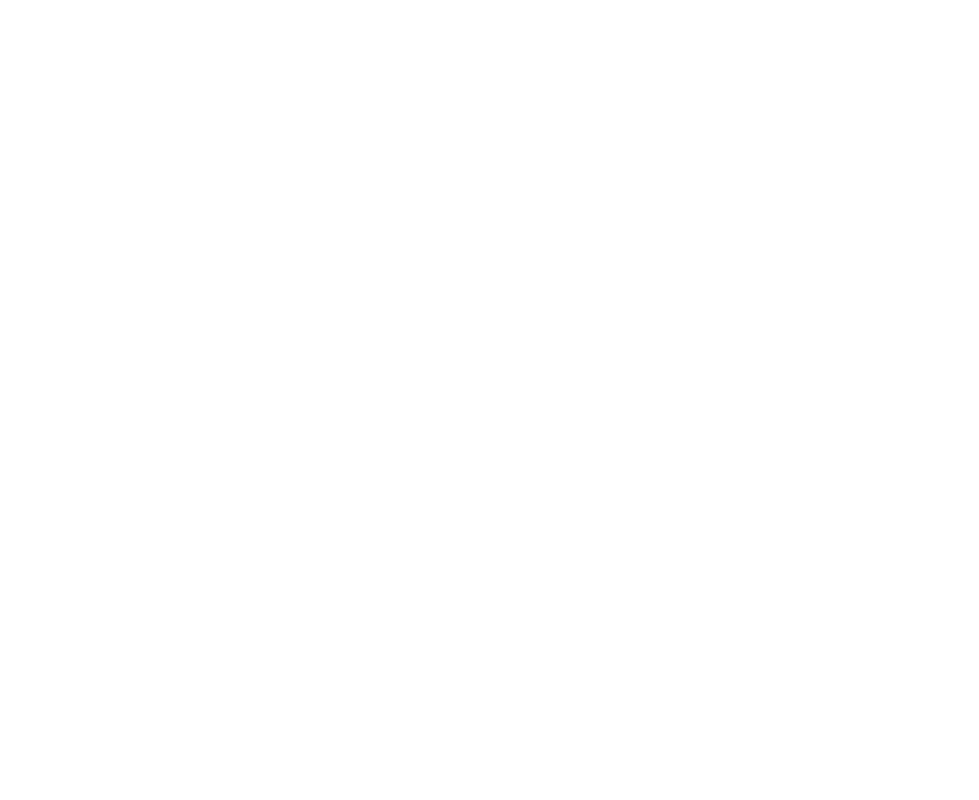
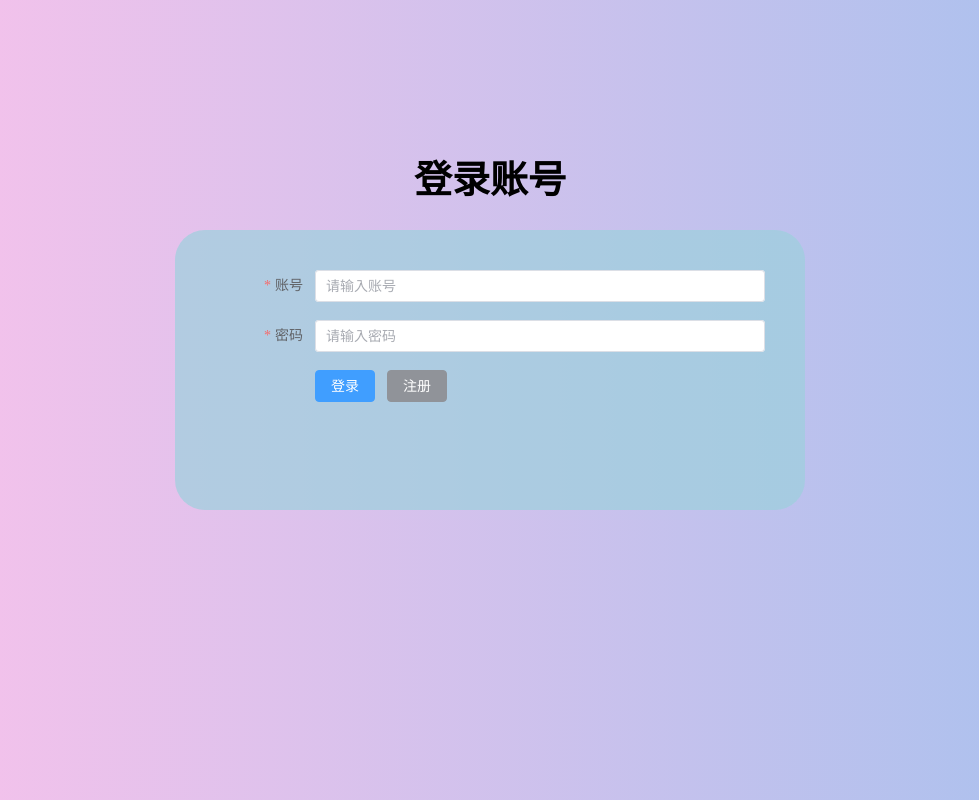
Before and after one commit to cefresjump/e-commerce-platform-client, a Vue app: page /account/userLogin in a window 1280 px wide. Shown: the whole page, without its empty margins (150-1129 px from the left). Built offline with nearby package versions, Linux system fonts and the light colour scheme.

Commit message:
added:feature update #I7SN2Z

```diff
--- a/src/views/login/user-login.vue
+++ b/src/views/login/user-login.vue
@@ -1,7 +1,98 @@
-<script setup></script>
+<script setup>
+import { ref } from 'vue';
+
+const loginForm = ref({ username: '', password: '' });
+const loginFormRules = {
+  username: [
+    { required: true, message: "请输入用户名", trigger: "blur" },
+    { min: 3, max: 12, message: "请输入合法用户名", trigger: "blur" }
+  ],
+  password: [
+    { required: true, message: "密码不能为空", trigger: "blur" },
+    { min: 6, max: 12, message: "请输入6-12位密码", trigger: "blur" }
+  ]
+}
+
+function login() {
+  //登录预验证
+  this.$refs.loginFormRef.validate(async (valid) => {
+    if (!valid)
+      return;
+    //发起登录请求(需要)
+    const { data: res } = await this.$http.post("login", this.loginForm);
+    if (res.meta.status !== 200)
+      return console.log("登录失败");
+    console.log("登录成功");
+  });
+}
+
+function register() {
+
+}
+</script>
 
 <template>
-  <div></div>
+  <div class="container">
+    <div class="login-container">
+      <div class="header">登录账号</div>
+      <el-form :model="loginForm" status-icon :rules="loginFormRules" ref="loginFormRef" label-width="100px"
+        class="login-form">
+        <!--账号-->
+        <el-form-item label="账号" prop="username">
+          <el-input label="用户名" :rows="8" v-model="loginForm.username" placeholder="请输入账号"></el-input>
+        </el-form-item>
+        <!--密码-->
+        <el-form-item label="密码" prop="password">
+          <el-input size="medium" placeholder="请输入密码" v-model="loginForm.password" show-password></el-input>
+        </el-form-item>
+        <!--登录注册按钮-->
+        <el-form-item>
+          <el-button type="primary" size="medium" @click="login">登录</el-button>
+          <el-button type="info" @click="register">注册</el-button>
+        </el-form-item>
+      </el-form>
+    </div>
+  </div>
 </template>
 
-<style scoped></style>
+<style scoped>
+html,
+body {
+  height: 100%;
+  width: 100%;
+}
+
+.container {
+  background-image: linear-gradient(to right, #fbc2eb, #a6c1ee);
+  width: 100%;
+  height: 100%;
+  position: absolute;
+  margin: 0px auto;
+}
+
+.login-container {
+  position: absolute;
+  left: 50%;
+  top: 40%;
+  transform: translate(-50%, -50%);
+  margin: 0px auto;
+}
+
+/* 标题样式 */
+.header {
+  font-size: 38px;
+  font-weight: bold;
+  text-align: center;
+  line-height: 100px;
+}
+
+/* 登录表单样式 */
+.login-form {
+  width: 550px;
+  height: 200px;
+  margin: 0px auto;
+  background-color: rgba(157, 208, 221, 0.7);
+  padding: 40px;
+  border-radius: 30px;
+}
+</style>
--- a/src/views/merchant/order-list.vue
+++ b/src/views/merchant/order-list.vue
@@ -34,20 +34,7 @@
   </div>
 </template>
 <script lang="ts" setup>
-let whileListedModules = ['vue', 'element-ui']
 import { ref } from 'vue'
-import {
-  ElMain,
-  ElRow,
-  ElCol,
-  ElMenu,
-  ElMenuItem,
-  ElContainer,
-  ElHeader,
-  ElIcon,
-  ElTable,
-  ElTableColumn
-} from 'element-plus'
 // 默认数据
 const item = {
   date: 'xxxx--xx-xx',
```
Also changed, not shown: src/views/merchant/trade-center.vue (+0 -10 lines).
